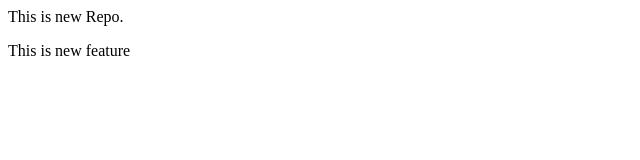
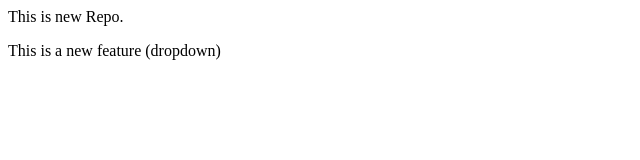
Before and after one commit to Chandhu-kanaparthi/LocalRepo, a plain HTML site: page index.html in a window 1280 px wide. Shown: the full height of the page, 0-640 px from the left. Drawn offline with Linux system fonts and the light colour scheme.

```diff
--- a/index.html
+++ b/index.html
@@ -1,2 +1,2 @@
 <p>This is new Repo.</p>
-<p> This is new feature </p>
+<p>This is a new feature (dropdown)</p>
```
